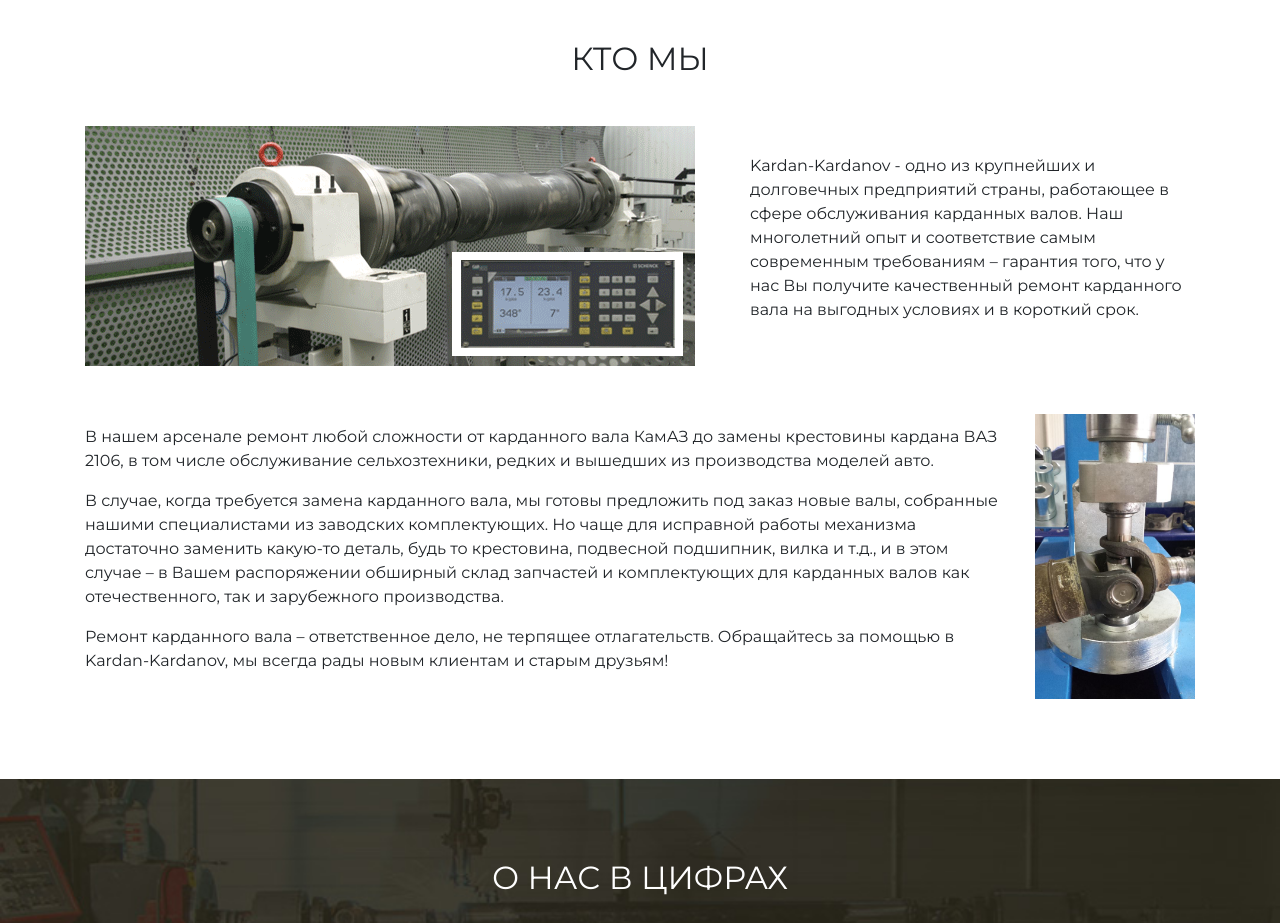
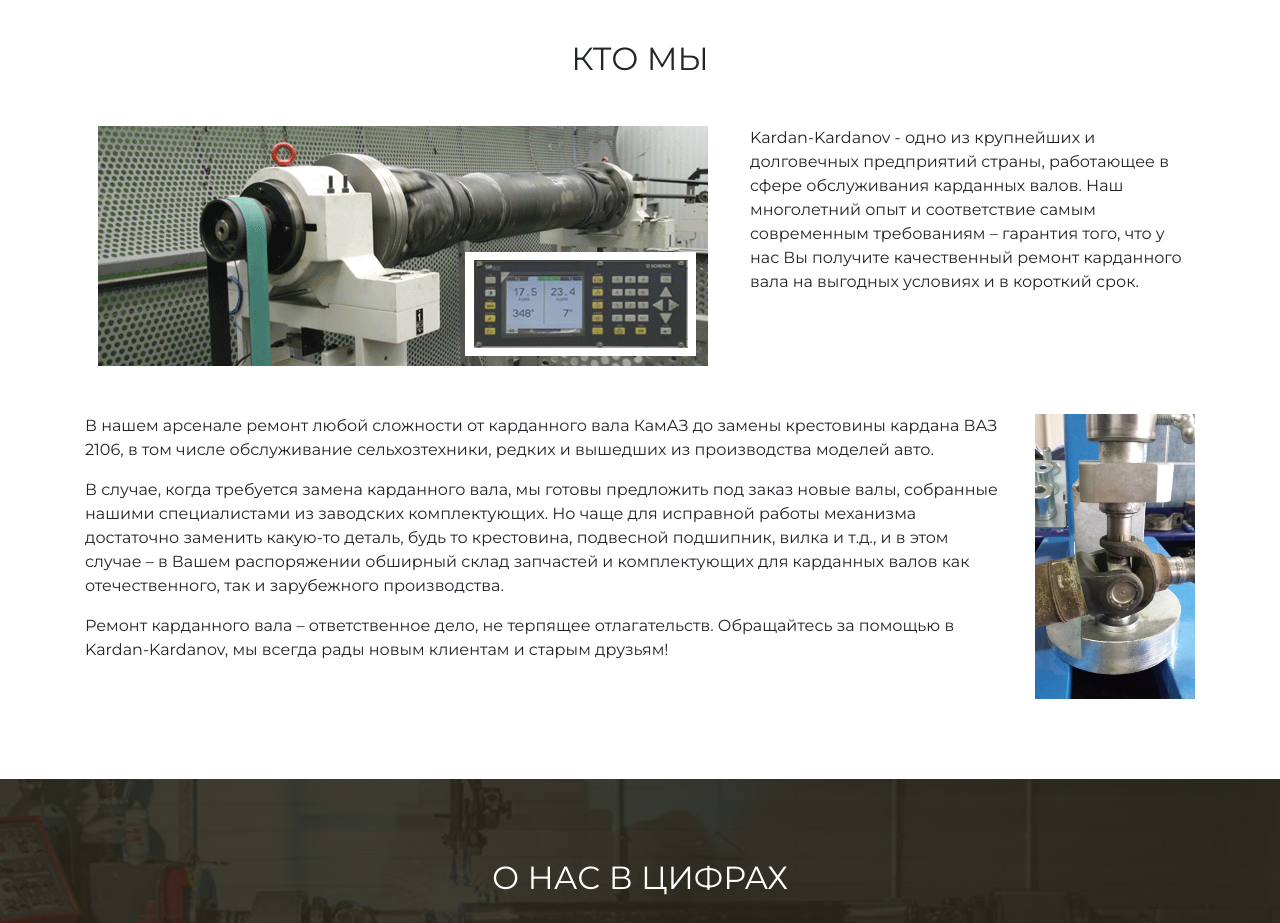
Before and after one commit to Olga-smart/kardan-kardanov, a plain HTML site: page index.html in a window 1280 px wide. Shown: the part 840-1763 px from the top of the page. Drawn offline with nearby package versions, Linux system fonts and the light colour scheme; a web font is replaced by a local one.

Commit message:
adjust who we section adaptability

```diff
--- a/index.html
+++ b/index.html
@@ -99,19 +99,21 @@
 						<h2 class="section-heading">Кто мы</h2>
 					</div>
 				</div>
-				<div class="row align-items-center">
-					<div class="col-md-6 col-lg-7">
+				<div class="row align-items-start">
+					<div class="col-md-12 col-lg-5 order-lg-2">
+						<p>Kardan-Kardanov - одно из крупнейших и долговечных предприятий страны, работающее в сфере обслуживания карданных валов. Наш многолетний опыт и соответствие самым современным требованиям – гарантия того, что у нас Вы получите качественный ремонт карданного вала на выгодных условиях и в короткий срок.</p>
+					</div>
+					<div class="col-md-12 col-lg-7 text-center order-lg-1 my-5 my-lg-0">
 						<img src="img/who-we-1.gif" class="img-fluid">
 					</div>
-					<div class="col-md-6 col-lg-5">
-						<p>Kardan-Kardanov - одно из крупнейших и долговечных предприятий страны, работающее в сфере обслуживания карданных валов. Наш многолетний опыт и соответствие самым современным требованиям – гарантия того, что у нас Вы получите качественный ремонт карданного вала на выгодных условиях и в короткий срок.</p>
-					</div>
-					<div class="col-md-6 col-lg-10 mt-5">
+				</div>
+				<div class="row align-items-start">
+					<div class="col-md-9 col-lg-10 mt-lg-5">
 						<p>В нашем арсенале ремонт любой сложности от карданного вала КамАЗ до замены крестовины кардана ВАЗ 2106, в том числе обслуживание сельхозтехники, редких и вышедших из производства моделей авто.</p>
 						<p>В случае, когда требуется замена карданного вала, мы готовы предложить под заказ новые валы, собранные нашими специалистами из заводских комплектующих. Но чаще для исправной работы механизма достаточно заменить какую-то деталь, будь то крестовина, подвесной подшипник, вилка и т.д., и в этом случае – в Вашем распоряжении обширный склад запчастей и комплектующих для карданных валов как отечественного, так и зарубежного производства.</p>
 						<p>Ремонт карданного вала – ответственное дело, не терпящее отлагательств. Обращайтесь за помощью в Kardan-Kardanov, мы всегда рады новым клиентам и старым друзьям!</p>
 					</div>
-					<div class="col-md-6 col-lg-2 mt-5">
+					<div class="d-none d-md-flex col-md-3 col-lg-2 mt-lg-5">
 						<img src="img/who-we-2.jpg" class="img-fluid">
 					</div>
 				</div>
```
